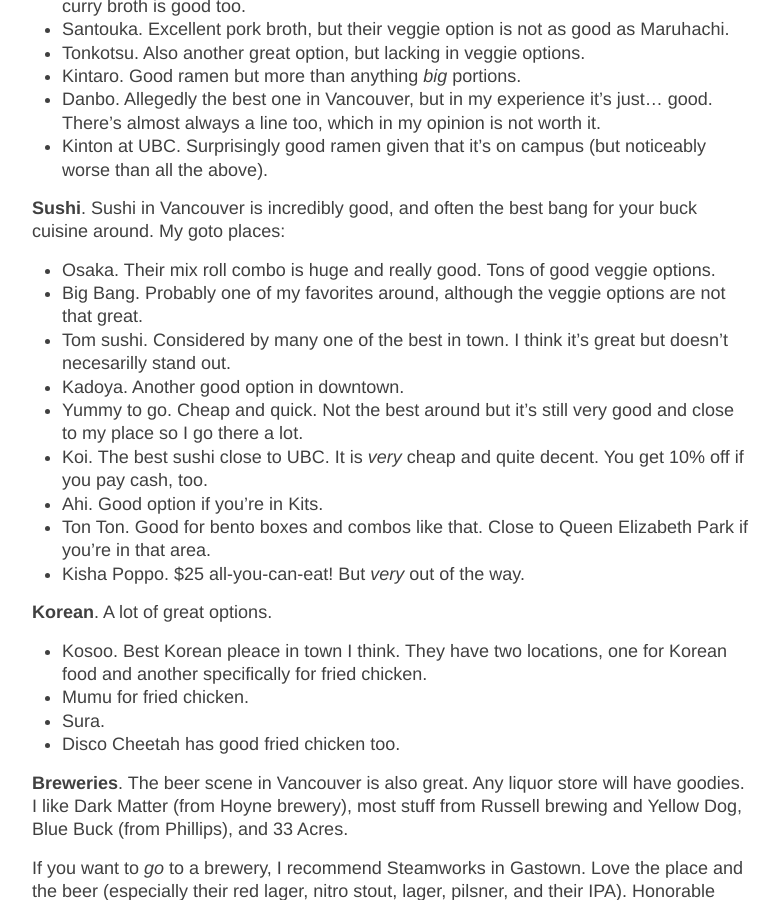
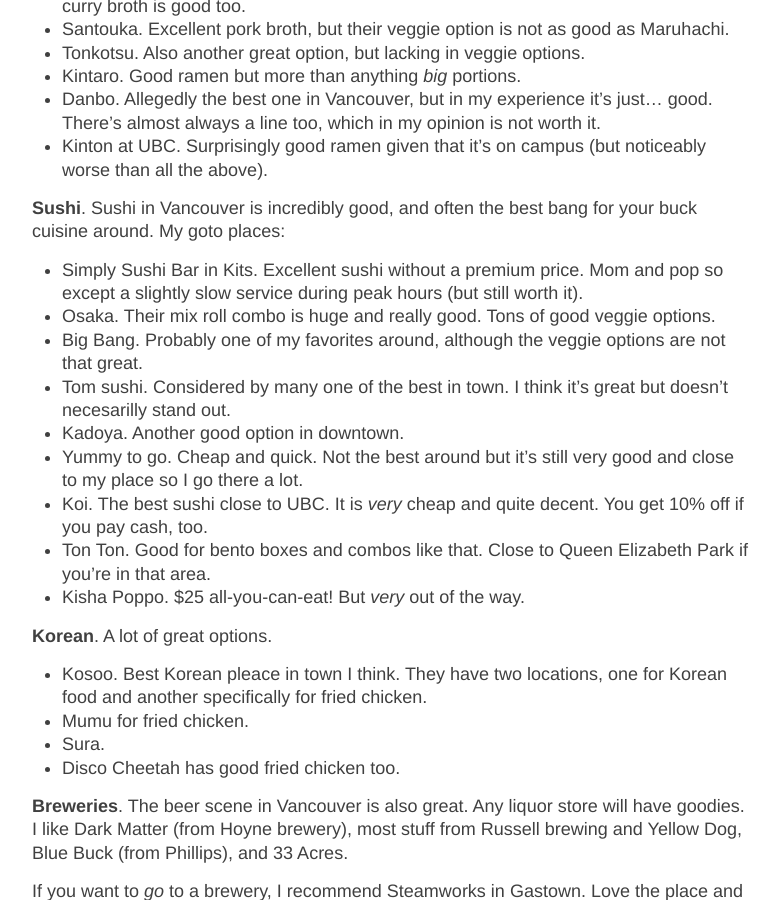
Before and after one commit to giankdiluvi/giankdiluvi.github.io, a Jekyll site: the page built from yvr.md, in a window 1280 px wide and 900 px high, scrolled down 1445 px. Shown: the whole window, without its empty margins (248-1027 px from the left). Built offline with Jekyll 4.4.1, drawn with Linux system fonts in a browser that asks for light colours; nearby versions of some CDN libraries; our own code applies the rules of GitHub Pages for plain Markdown files.

Commit message:
add new sushi place

```diff
--- a/yvr.md
+++ b/yvr.md
@@ -92,6 +92,9 @@
 Sushi in Vancouver is incredibly good,
 and often the best bang for your buck cuisine around.
 My goto places:
+- Simply Sushi Bar in Kits. Excellent sushi without a premium price.
+Mom and pop so except a slightly slow service during peak hours
+(but still worth it).
 - Osaka. Their mix roll combo is huge and really good. Tons of good veggie options.
 - Big Bang. Probably one of my favorites around,
 although the veggie options are not that great.
@@ -102,7 +105,6 @@
 Not the best around but it's still very good and close to my place so I go there a lot.
 - Koi. The best sushi close to UBC. It is *very* cheap and quite decent.
 You get 10% off if you pay cash, too.
-- Ahi. Good option if you're in Kits.
 - Ton Ton. Good for bento boxes and combos like that.
 Close to Queen Elizabeth Park if you're in that area.
 - Kisha Poppo. $25 all-you-can-eat! But *very* out of the way.
```
Also changed, not shown: 2 other files.
